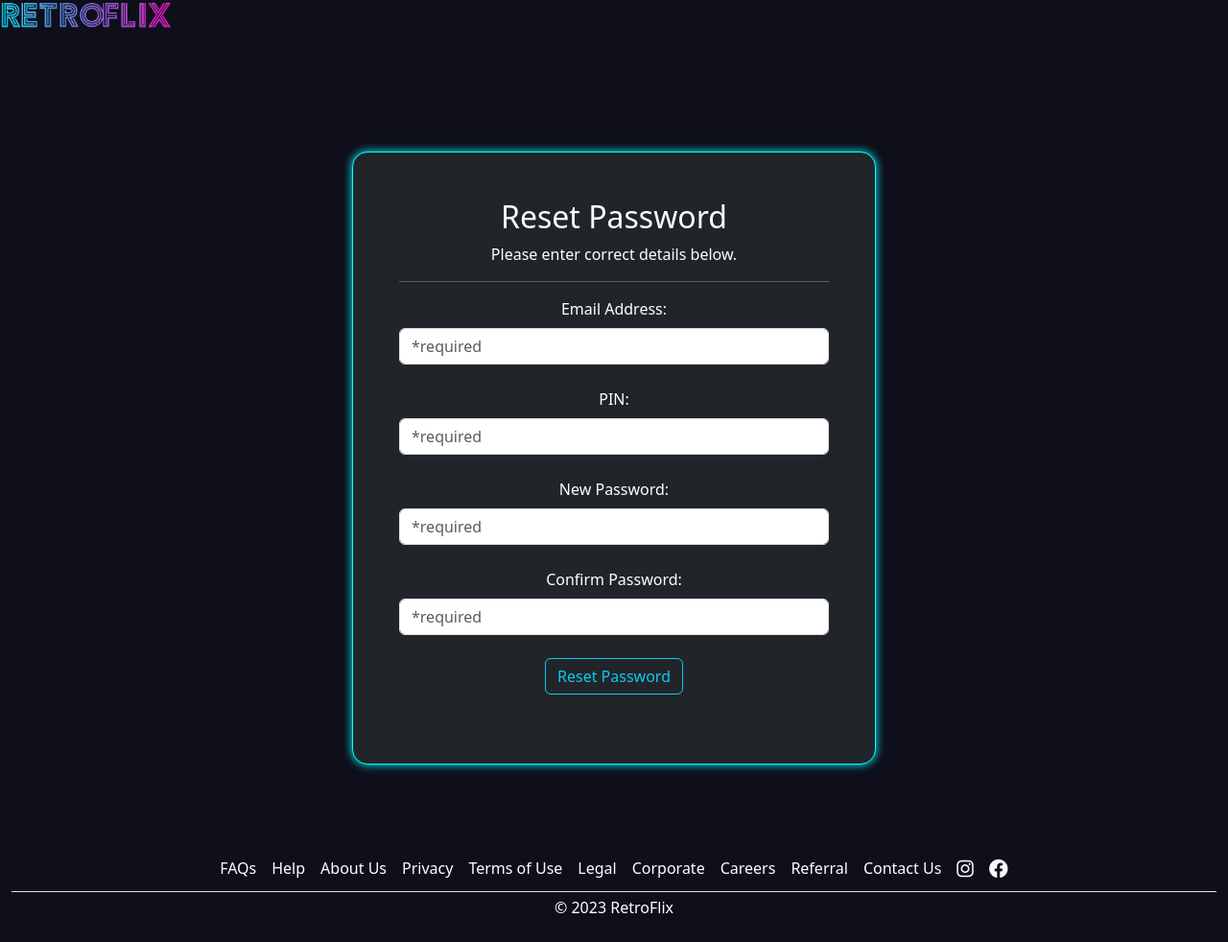
After one commit to maxecution/RetroFlix, a Flask app: page /forgot_password in a window 1280 px wide. The commit adds this page. Shown: the whole page at 96% size. Run offline with Flask 3, Linux system fonts and the light colour scheme.

Commit message:
forgot password and cookies

```diff
--- a/application/routes.py
+++ b/application/routes.py
@@ -181,6 +181,33 @@ def home():
 def index():
     return render_template('index.html', title='Index')
 
+#forgot password render
+@app.route('/forgot_password', methods=['GET', 'POST'])
+def forgot_password():
+    if request.method == 'POST':
+        email = request.form['email_address']
+        pin = request.form['pin']
+        user = User.query.filter_by(email_address=email, pin=pin).first()
+
+        if user:
+            new_password = request.form['new_password']
+            confirm_password = request.form['confirm_password']
+
+            if new_password != confirm_password:
+                flash('New passwords do not match.')
+                return render_template('forgot_password.html')
+
+            user.password = generate_password_hash(new_password)
+            db.session.commit()
+
+            flash('Your password has been reset. Please log in with your new password.')
+            return redirect(url_for('auth.sign_in'))
+        else:
+            flash('Incorrect email or PIN.')
+            return render_template('forgot_password.html')
+
+    return render_template('forgot_password.html')
+
 #account render
 @app.route('/account', methods=['GET'])
 @login_required
@@ -190,7 +217,7 @@ def account():
         user = User.query.get(user_id)
         return render_template('account.html', title='Account', user=user)
     else:
-        return redirect(url_for('login'))
+        return redirect(url_for('auth.sign_in'))
 
 #edit account render
 @app.route('/edit_account/<string:field>', methods=['GET', 'POST'])
@@ -200,7 +227,7 @@ def edit_account(field):
         user = User.query.get(user_id)
     else:
         flash('Please log in to access your account.')
-        return redirect(url_for('login'))
+        return redirect(url_for('auth.sign_in'))
 
     current_value = getattr(user, field)
 
@@ -259,16 +286,6 @@ def edit_account(field):
         return redirect(url_for('account'))
     else:
         return render_template('edit_account.html', field=field, user=user, current_value=current_value)
-
-@app.route('/delete_account', methods=['POST'])
-def delete_account():
-
-    email = user.email_address
-
-    user = User.query.filter_by(email).first()
-    db.session.delete(user)
-    db.session.commit()
-    return redirect(url_for('index'))
 
 
 #search bar render'
--- /dev/null
+++ b/application/templates/forgot_password.html
@@ -0,0 +1,56 @@
+{% extends "main_layout.html" %}
+
+{% block head_content %}
+
+<link rel="stylesheet" href="{{ url_for('static', filename='/styles/styles_account.css') }}">
+
+{% endblock %}
+
+{% block body_content%}
+
+<section class="bg-image" style="padding-top: 80px; padding-bottom: 80px;">
+    <div class="mask d-flex align-items-center h-100 gradient-custom-3">
+        <div class="container h-100">
+            <div class="row d-flex justify-content-center align-items-center h-100">
+                <div class="col-12 col-md-9 col-lg-7 col-xl-6">
+                    <div class="card_account bg-dark text-white">
+                        <div class="card-body p-5">
+                            <div class="header">
+                            <h2>Reset Password</h2>
+                            <p>Please enter correct details below.</p>
+                            </div>
+                            <hr>
+                            <form method="POST">
+                                <div class="form-outline mb-4">
+                                    <label for="email_address" class="form-label">Email Address:</label>
+                                    <input type="email" placeholder="*required" id="email_address" class="form-control" name="email_address" required>
+                                </div>
+                                <div class="form-outline mb-4">
+                                    <label for="pin" class="form-label">PIN:</label>
+                                    <input type="password" placeholder="*required" id="pin" class="form-control" name="pin" required>
+                                </div>
+                                <div class="form-outline mb-4">
+                                    <label for="new_password" class="form-label">New Password:</label>
+                                    <input type="password" placeholder="*required" id="new_password" class="form-control" name="new_password" required>
+                                </div>
+                                <div class="form-outline mb-4">
+                                    <label for="confirm_password" class="form-label">Confirm Password:</label>
+                                    <input type="password" placeholder="*required" id="confirm_password" class="form-control" name="confirm_password" required>
+                                </div>
+                                <div class="form-outline mb-4">
+                                    <button type="submit" class="btn btn-outline-info">Reset Password</button>
+                                </div>
+                            </form>
+                        </div>
+                    </div>
+                </div>
+            </div>
+        </div>
+    </div>
+</section>
+
+
+
+
+<!-- Can include additional scripts as well-->
+{% endblock %}
--- a/application/templates/sign_in.html
+++ b/application/templates/sign_in.html
@@ -43,8 +43,8 @@
                       <label class="form-label" for="password">Password</label>
                     </div>
 
-                    <p class="small mb-5 pb-lg-2"><a class="text-white-50" href="">Forgotten Password?</a></p>
-                    <button class="btn btn-outline-info btn-lg px-5" type="submit">Sign In</button>
+                    <p class="small mb-5 pb-lg-2"><a class="text-white-50" href="{{ url_for('forgot_password') }}">Forgotten Password?</a></p>
+                    <button class="btn btn-outline-info btn-lg px-5" id="sign_inButton" type="submit">Sign In</button>
                   </form>
 
                   <br>
```
Also changed, not shown: application/static/scripts/account.js (+8 -40 lines), application/static/scripts/home.js (+8 -12 lines), application/templates/account.html (+9 -9 lines), application/templates/edit_account.html (+6 -4 lines).
